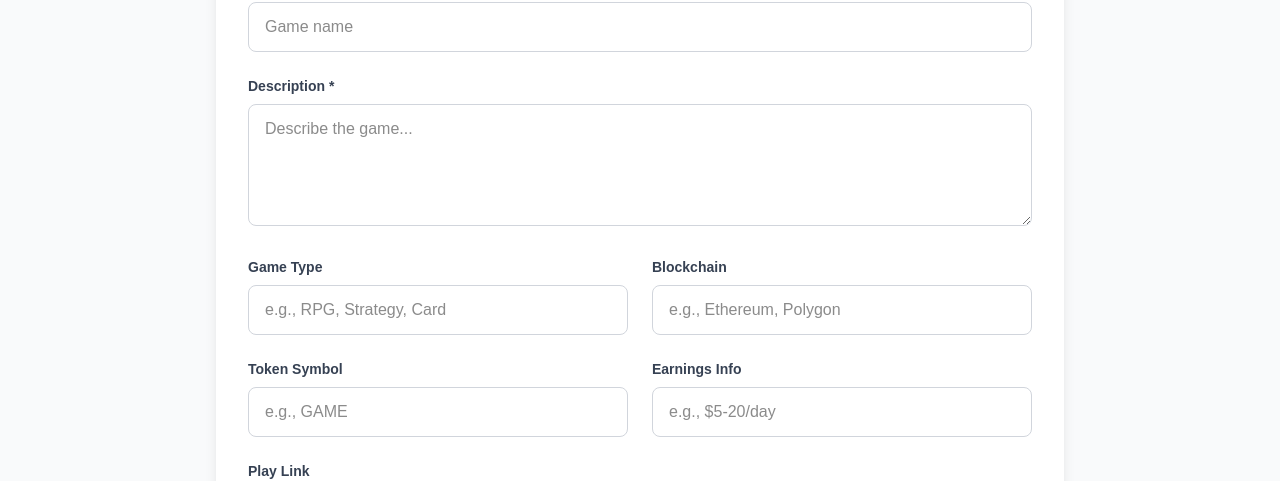
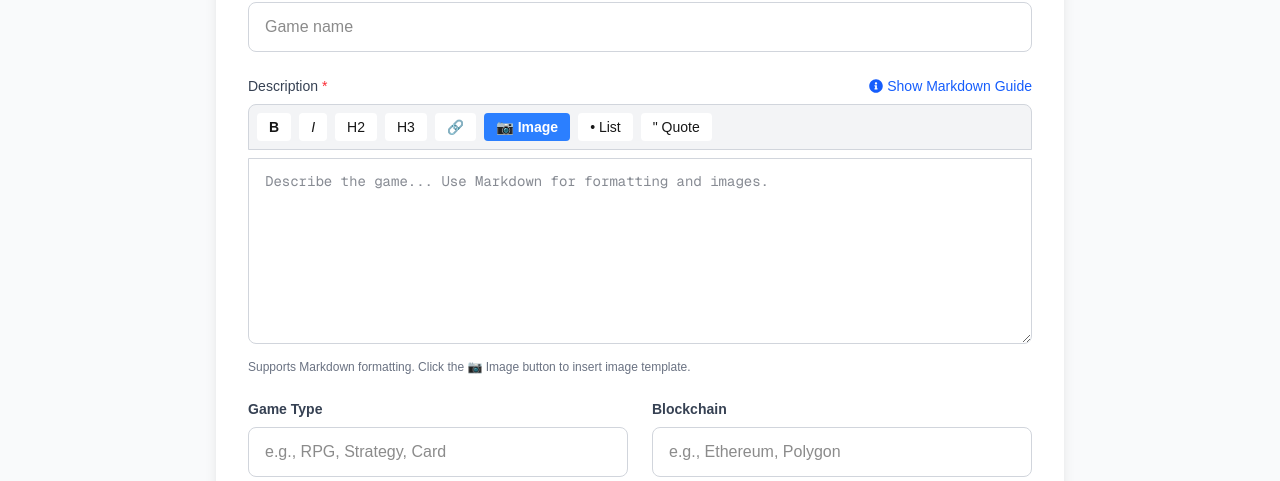
Before and after one commit to nileshtheekshana/cryptohoru, a Next.js app: page /admin/p2e/new in a window 1280 px wide. Shown: the part 262-743 px from the top of the page. Built offline with nearby package versions, Linux system fonts and the light colour scheme; no server answers.

Commit message:
Fix Markdown display issues - Remove raw Markdown from airdrops listing (show plain text) - Add Markdown support to AMA, Giveaways, P2E detail pages - Update admin forms for AMA, Giveaways, P2E with Markdown editor - Now all content types support images in descriptions

```diff
--- a/app/admin/ama/new/page.tsx
+++ b/app/admin/ama/new/page.tsx
@@ -4,6 +4,7 @@ import { useState } from 'react';
 import { useRouter } from 'next/navigation';
 import Link from 'next/link';
 import { FaArrowLeft } from 'react-icons/fa';
+import MarkdownEditor from '@/components/MarkdownEditor';
 
 export default function NewAMAPage() {
   const router = useRouter();
@@ -84,20 +85,16 @@ export default function NewAMAPage() {
             </div>
 
             {/* Description */}
-            <div>
-              <label className="block text-sm font-semibold text-gray-700 dark:text-gray-300 mb-2">
-                Description *
-              </label>
-              <textarea
-                name="description"
-                value={formData.description}
-                onChange={handleChange}
-                required
-                rows={4}
-                className="w-full px-4 py-3 border border-gray-300 dark:border-gray-600 rounded-lg focus:ring-2 focus:ring-purple-500 dark:bg-gray-700 dark:text-white"
-                placeholder="Describe what this AMA is about..."
-              />
-            </div>
+            <MarkdownEditor
+              value={formData.description}
+              onChange={(value) => setFormData({ ...formData, description: value })}
+              label="Description"
+              required
+              rows={8}
+              placeholder="Describe what this AMA is about... Use Markdown for formatting and images."
+            />
+
+            {/* Grid for Project & Host */}
 
             {/* Project Name */}
             <div>
--- a/app/admin/giveaways/new/page.tsx
+++ b/app/admin/giveaways/new/page.tsx
@@ -4,6 +4,7 @@ import { useState } from 'react';
 import { useRouter } from 'next/navigation';
 import Link from 'next/link';
 import { FaArrowLeft } from 'react-icons/fa';
+import MarkdownEditor from '@/components/MarkdownEditor';
 
 export default function NewGiveawayPage() {
   const router = useRouter();
@@ -84,20 +85,14 @@ export default function NewGiveawayPage() {
               />
             </div>
 
-            <div>
-              <label className="block text-sm font-semibold text-gray-700 dark:text-gray-300 mb-2">
-                Description *
-              </label>
-              <textarea
-                name="description"
-                value={formData.description}
-                onChange={handleChange}
-                required
-                rows={4}
-                className="w-full px-4 py-3 border border-gray-300 dark:border-gray-600 rounded-lg focus:ring-2 focus:ring-green-500 dark:bg-gray-700 dark:text-white"
-                placeholder="Describe the giveaway..."
-              />
-            </div>
+            <MarkdownEditor
+              value={formData.description}
+              onChange={(value) => setFormData({ ...formData, description: value })}
+              label="Description"
+              required
+              rows={8}
+              placeholder="Describe the giveaway... Use Markdown for formatting and images."
+            />
 
             <div>
               <label className="block text-sm font-semibold text-gray-700 dark:text-gray-300 mb-2">
--- a/app/admin/p2e/new/page.tsx
+++ b/app/admin/p2e/new/page.tsx
@@ -4,6 +4,7 @@ import { useState } from 'react';
 import { useRouter } from 'next/navigation';
 import Link from 'next/link';
 import { FaArrowLeft } from 'react-icons/fa';
+import MarkdownEditor from '@/components/MarkdownEditor';
 
 export default function NewP2EPage() {
   const router = useRouter();
@@ -85,20 +86,14 @@ export default function NewP2EPage() {
               />
             </div>
 
-            <div>
-              <label className="block text-sm font-semibold text-gray-700 dark:text-gray-300 mb-2">
-                Description *
-              </label>
-              <textarea
-                name="description"
-                value={formData.description}
-                onChange={handleChange}
-                required
-                rows={4}
-                className="w-full px-4 py-3 border border-gray-300 dark:border-gray-600 rounded-lg focus:ring-2 focus:ring-orange-500 dark:bg-gray-700 dark:text-white"
-                placeholder="Describe the game..."
-              />
-            </div>
+            <MarkdownEditor
+              value={formData.description}
+              onChange={(value) => setFormData({ ...formData, description: value })}
+              label="Description"
+              required
+              rows={8}
+              placeholder="Describe the game... Use Markdown for formatting and images."
+            />
 
             <div className="grid md:grid-cols-2 gap-6">
               <div>
--- a/app/airdrops/page.tsx
+++ b/app/airdrops/page.tsx
@@ -140,8 +140,9 @@ export default async function AirdropsPage() {
                   <h3 className="text-2xl font-bold mb-2 text-gray-800 dark:text-white">
                     {airdrop.title}
                   </h3>
-                  <p className="text-gray-600 dark:text-gray-400 mb-4 line-clamp-2">
-                    {airdrop.description}
+                  <p className="text-gray-600 dark:text-gray-400 mb-4 line-clamp-3">
+                    {airdrop.description.replace(/[#*_`~>\[\]!]/g, '').substring(0, 150)}
+                    {airdrop.description.length > 150 ? '...' : ''}
                   </p>
 
                   {/* Info */}
--- a/app/ama/[id]/page.tsx
+++ b/app/ama/[id]/page.tsx
@@ -1,6 +1,7 @@
 import { notFound } from 'next/navigation';
 import Link from 'next/link';
 import { FaArrowLeft, FaUsers, FaCalendar, FaLink, FaExternalLinkAlt } from 'react-icons/fa';
+import MarkdownRenderer from '@/components/MarkdownRenderer';
 
 async function getAMA(id: string) {
   try {
@@ -60,9 +61,7 @@ export default async function AMADetailPage({ params }: { params: { id: string }
               <h2 className="text-2xl font-bold mb-4 text-gray-900 dark:text-white">
                 About this AMA
               </h2>
-              <p className="text-gray-700 dark:text-gray-300 leading-relaxed whitespace-pre-line mb-6">
-                {ama.description}
-              </p>
+              <MarkdownRenderer content={ama.description} />
 
               {ama.platformLink && (
                 <a
--- a/app/giveaways/[id]/page.tsx
+++ b/app/giveaways/[id]/page.tsx
@@ -1,6 +1,7 @@
 import { notFound } from 'next/navigation';
 import Link from 'next/link';
 import { FaArrowLeft, FaGift, FaCalendar, FaCheckCircle, FaExternalLinkAlt } from 'react-icons/fa';
+import MarkdownRenderer from '@/components/MarkdownRenderer';
 
 async function getGiveaway(id: string) {
   try {
@@ -60,9 +61,7 @@ export default async function GiveawayDetailPage({ params }: { params: { id: str
               <h2 className="text-2xl font-bold mb-4 text-gray-900 dark:text-white">
                 About this Giveaway
               </h2>
-              <p className="text-gray-700 dark:text-gray-300 leading-relaxed whitespace-pre-line mb-6">
-                {giveaway.description}
-              </p>
+              <MarkdownRenderer content={giveaway.description} />
 
               {giveaway.link && (
                 <a
--- a/app/p2e-games/[id]/page.tsx
+++ b/app/p2e-games/[id]/page.tsx
@@ -1,6 +1,7 @@
 import { notFound } from 'next/navigation';
 import Link from 'next/link';
 import { FaArrowLeft, FaGamepad, FaCoins, FaGlobe, FaExternalLinkAlt } from 'react-icons/fa';
+import MarkdownRenderer from '@/components/MarkdownRenderer';
 
 async function getP2EGame(id: string) {
   try {
@@ -60,11 +61,9 @@ export default async function P2EDetailPage({ params }: { params: { id: string }
               <h2 className="text-2xl font-bold mb-4 text-gray-900 dark:text-white">
                 About this Game
               </h2>
-              <p className="text-gray-700 dark:text-gray-300 leading-relaxed whitespace-pre-line mb-6">
-                {game.description}
-              </p>
+              <MarkdownRenderer content={game.description} />
 
-              <div className="flex flex-wrap gap-4">
+              <div className="flex flex-wrap gap-4 mt-6">
                 {game.playLink && (
                   <a
                     href={game.playLink}
```
Also changed, not shown: 1 other file (tests, documents, lock files or other folders).
